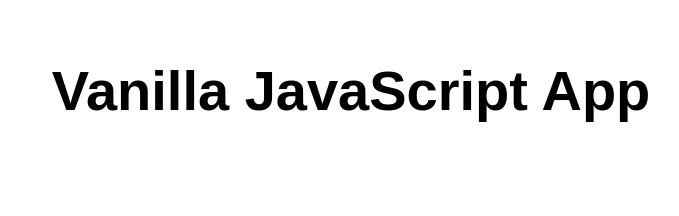
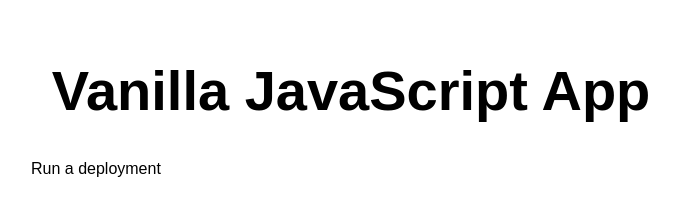
Before and after one commit to mishapos/symmetrical-system, a website: page src/index.html in a window 1280 px wide. Shown: the whole page, without its empty margins (289-968 px from the left). Drawn offline with Linux system fonts and the light colour scheme.

Commit message:
Update index.html

```diff
--- a/src/index.html
+++ b/src/index.html
@@ -11,6 +11,7 @@
 <body>
   <main>
     <h1>Vanilla JavaScript App</h1>
+    <p>Run a deployment</p>
   </main>
 </body>
 
```
